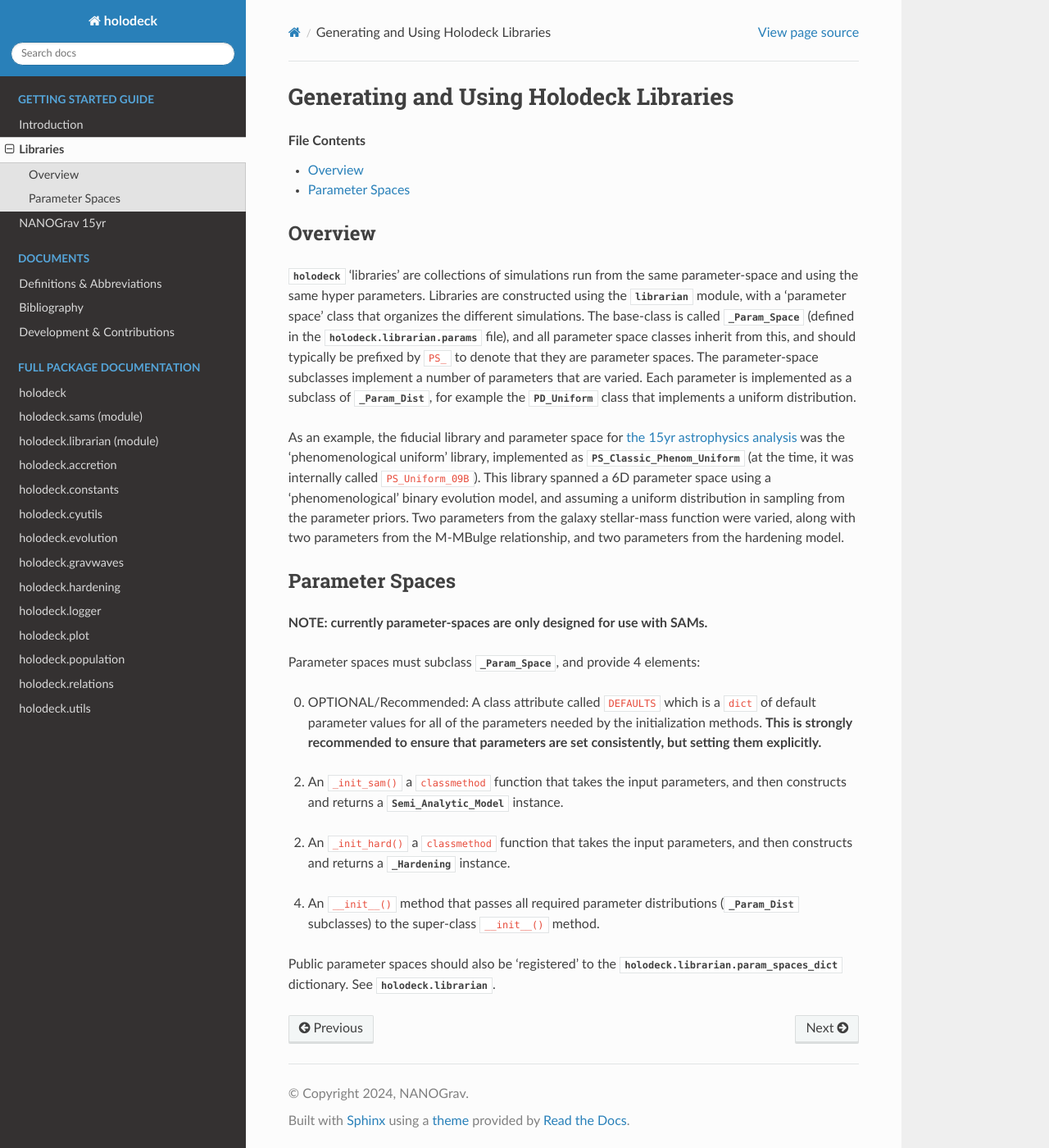
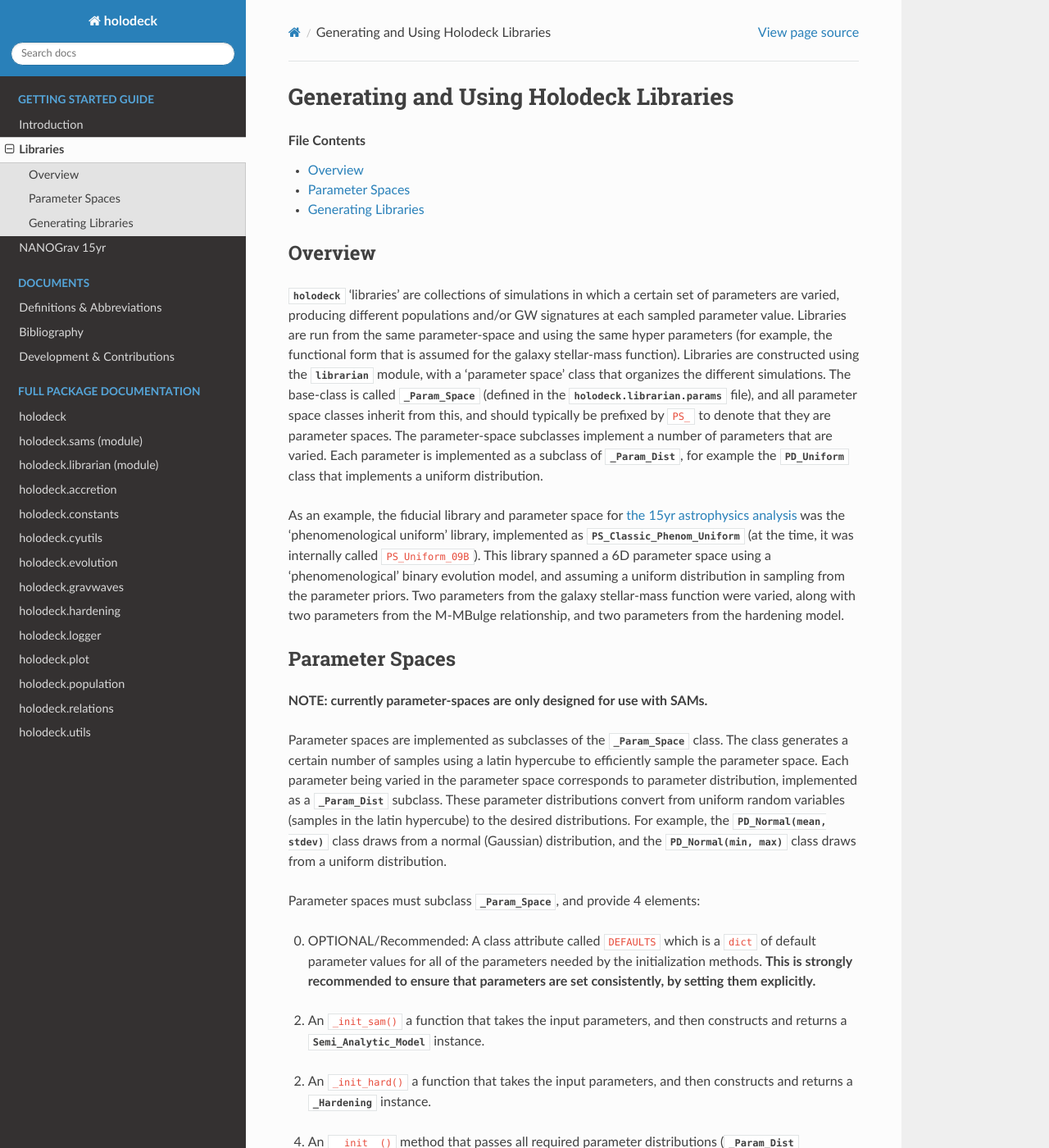
Before and after one commit to nanograv/holodeck, a Sphinx documentation site: the page built from docs/source/getting_started/libraries.rst, in a window 1280 px wide and 1400 px high. Shown: the whole window at 82% size. Built offline with Sphinx 7.4.7 and the Read the Docs theme 2.0.0, drawn with Linux system fonts in a browser that asks for light colours.

Commit message:
General improvements and cleanup

```diff
--- a/docs/source/getting_started/libraries.rst
+++ b/docs/source/getting_started/libraries.rst
@@ -12,7 +12,7 @@ Generating and Using Holodeck Libraries
 Overview
 ========
 
-|holodeck| 'libraries' are collections of simulations run from the same parameter-space and using the same hyper parameters.  Libraries are constructed using the :py:mod:`~holodeck.librarian` module, with a 'parameter space' class that organizes the different simulations.  The base-class is called :py:class:`~holodeck.librarian.params._Param_Space` (defined in the :py:mod:`holodeck.librarian.params` file), and all parameter space classes inherit from this, and should typically be prefixed by ``PS_`` to denote that they are parameter spaces.  The parameter-space subclasses implement a number of parameters that are varied.  Each parameter is implemented as a subclass of :py:class:`~holodeck.librarian.params._Param_Dist`, for example the :py:class:`~holodeck.librarian.params.PD_Uniform` class that implements a uniform distribution.
+|holodeck| 'libraries' are collections of simulations in which a certain set of parameters are varied, producing different populations and/or GW signatures at each sampled parameter value.  Libraries are run from the same parameter-space and using the same hyper parameters (for example, the functional form that is assumed for the galaxy stellar-mass function).  Libraries are constructed using the :py:mod:`~holodeck.librarian` module, with a 'parameter space' class that organizes the different simulations.  The base-class is called :py:class:`~holodeck.librarian.params._Param_Space` (defined in the :py:mod:`holodeck.librarian.params` file), and all parameter space classes inherit from this, and should typically be prefixed by ``PS_`` to denote that they are parameter spaces.  The parameter-space subclasses implement a number of parameters that are varied.  Each parameter is implemented as a subclass of :py:class:`~holodeck.librarian.params._Param_Dist`, for example the :py:class:`~holodeck.librarian.params.PD_Uniform` class that implements a uniform distribution.
 
 As an example, the fiducial library and parameter space for :doc:`the 15yr astrophysics analysis <nanograv_15yr>` was the 'phenomenological uniform' library, implemented as :py:class:`~holodeck.librarian.param_spaces_classic.PS_Classic_Phenom_Uniform` (at the time, it was internally called ``PS_Uniform_09B``).  This library spanned a 6D parameter space using a 'phenomenological' binary evolution model, and assuming a uniform distribution in sampling from the parameter priors.  Two parameters from the galaxy stellar-mass function were varied, along with two parameters from the M-MBulge relationship, and two parameters from the hardening model.
 
@@ -21,14 +21,20 @@ Parameter Spaces
 ================
 **NOTE: currently parameter-spaces are only designed for use with SAMs.**
 
-Parameter spaces must subclass :py:class:`~holodeck.librarian.params._Param_Space`, and provide 4 elements:
+Parameter spaces are implemented as subclasses of the |pspace_class| class.  The class generates a certain number of samples using a latin hypercube to efficiently sample the parameter space.  Each parameter being varied in the parameter space corresponds to parameter distribution, implemented as a :class:`~holodeck.librarian.params._Param_Dist` subclass.  These parameter distributions convert from uniform random variables (samples in the latin hypercube) to the desired distributions.  For example, the :class:`~holodeck.librarian.params.PD_Normal(mean, stdev)` class draws from a normal (Gaussian) distribution, and the :class:`~holodeck.librarian.params.PD_Normal(min, max)` class draws from a uniform distribution.
 
-(0) OPTIONAL/Recommended: A class attribute called ``DEFAULTS`` which is a ``dict`` of default parameter values for all of the parameters needed by the initialization methods.  **This is strongly recommended to ensure that parameters are set consistently, but setting them explicitly.**
+Parameter spaces must subclass |pspace_class|, and provide 4 elements:
 
-(2) An ``_init_sam()`` a ``classmethod`` function that takes the input parameters, and then constructs and returns a |sam_class| instance.
+(0) OPTIONAL/Recommended: A class attribute called ``DEFAULTS`` which is a ``dict`` of default parameter values for all of the parameters needed by the initialization methods.  **This is strongly recommended to ensure that parameters are set consistently, by setting them explicitly.**
 
-(2) An ``_init_hard()`` a ``classmethod`` function that takes the input parameters, and then constructs and returns a |hard_class| instance.
+(2) An ``_init_sam()`` a function that takes the input parameters, and then constructs and returns a |sam_class| instance.
+
+(2) An ``_init_hard()`` a function that takes the input parameters, and then constructs and returns a |hard_class| instance.
 
 (4) An ``__init__()`` method that passes all required parameter distributions (:py:class:`~holodeck.librarian.params._Param_Dist` subclasses) to the super-class ``__init__()`` method.
 
 Public parameter spaces should also be 'registered' to the :data:`holodeck.librarian.param_spaces_dict` dictionary.  See :mod:`holodeck.librarian`.
+
+
+Generating Libraries
+====================
--- a/docs/source/header.rst
+++ b/docs/source/header.rst
@@ -1,3 +1,4 @@
 .. |holodeck| replace:: :py:mod:`holodeck`
 .. |sam_class| replace:: :py:class:`~holodeck.sams.sam.Semi_Analytic_Model`
 .. |hard_class| replace:: :py:class:`~holodeck.hardening._Hardening`
+.. |pspace_class| replace:: :py:class:`~holodeck.librarian.params._Param_Space`
```
Also changed, not shown: 6 other files.
